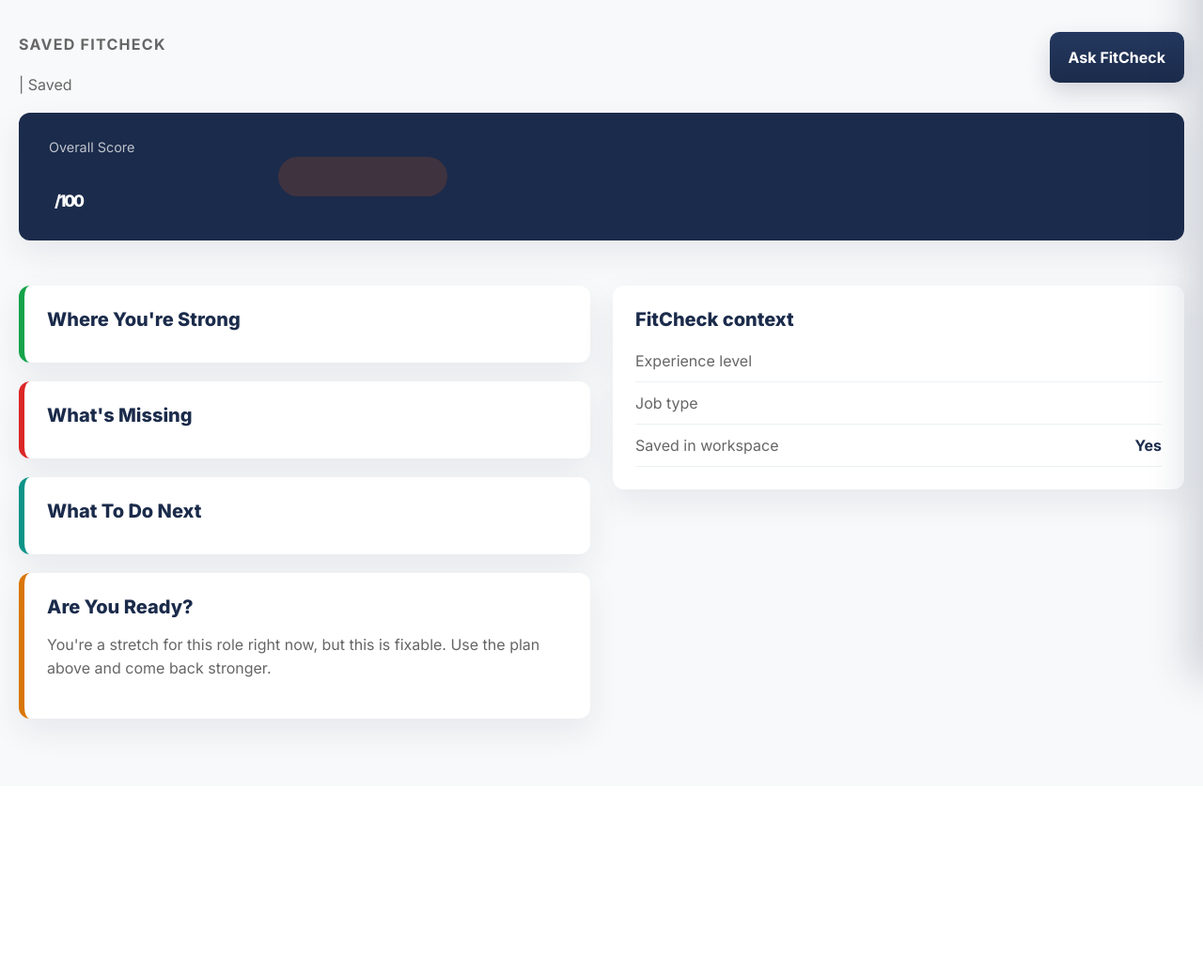
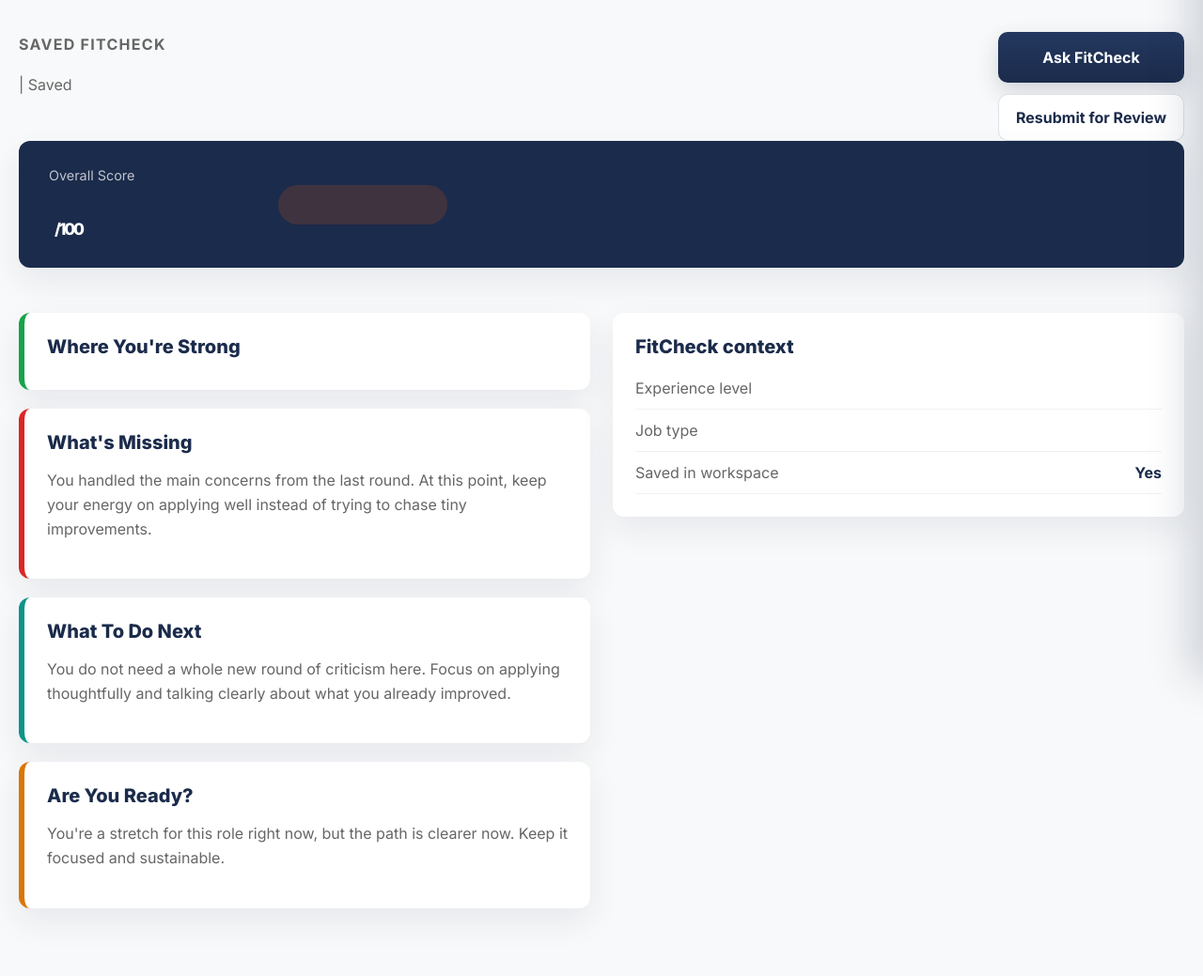
Before and after one commit to TIMO216/AidenK-5272-AI_HACKATHON_2026_FITCHECK-, a Flask app: template templates/fitcheck_detail.html in a window 1280 px wide. Shown: the part 78-1117 px from the top of the page at 94% size. Before the commit the page ends 866 px from the top, so only its background shows below. Run offline with Flask 3, Linux system fonts and the light colour scheme; the template is opened without the code that fills it, so the values that code supplies are empty.

Commit message:
Add professional resubmit review flow

```diff
--- a/app.py
+++ b/app.py
@@ -6,6 +6,7 @@ import pdfplumber
 from flask import Flask, flash, jsonify, redirect, render_template, request, session, url_for
 
 from fitcheck.ai import FitCheckAI
+from fitcheck.review import build_resubmit_comparison
 from fitcheck.scoring import analyze_fit
 from fitcheck.storage import (
     create_fitcheck,
@@ -143,6 +144,59 @@ def plain_text_screener(screener_row) -> str:
     )
 
 
+def green_light_tips(job_type: str) -> list[str]:
+    tips_by_job_type = {
+        "Data and Analytics": [
+            "Apply now and be ready to talk through one analysis from start to finish.",
+            "Bring one clean project or notebook link that shows how you think with data.",
+            "Practice explaining your findings in plain English, not just tool names.",
+        ],
+        "Software and Engineering": [
+            "Apply now and be ready to explain one project decision clearly in interviews.",
+            "Keep one code sample or project walkthrough ready so you can talk through how it works.",
+            "Focus on clear, calm storytelling about what you built and why it mattered.",
+        ],
+        "Research and Science": [
+            "Apply now and be ready to explain one method, one result, and one thing you learned.",
+            "Reach out to one professor or mentor who can vouch for how you work.",
+            "Keep a short project or lab summary ready in case someone asks about your process.",
+        ],
+    }
+    return tips_by_job_type.get(
+        job_type,
+        [
+            "Apply now and be ready to explain your strongest example clearly.",
+            "Keep one focused story ready about how you solved a real problem.",
+            "Let your confidence come from real preparation, not endless last-minute edits.",
+        ],
+    )
+
+
+def apply_green_light_state(result: dict, job_type: str) -> dict:
+    result["top_gaps"] = []
+    result["suggestions"] = []
+    result["green_light"] = {
+        "message": "You are competitive for this role.",
+        "body": "This is the point where FitCheck stops critiquing and tells you to go apply.",
+        "tips": green_light_tips(job_type),
+    }
+    return result
+
+
+def fallback_resubmit_suggestions(remaining_gaps: list[str], job_type: str) -> list[dict]:
+    suggestions = []
+    for gap in remaining_gaps[:2]:
+        suggestions.append(
+            {
+                "title": gap,
+                "body": f"This is still one of the last meaningful things holding you back for {job_type.lower()} roles. Keep your next move focused and realistic.",
+                "resource": "Pick one concrete action this week that gives you stronger proof here without overloading yourself.",
+                "priority": "High",
+            }
+        )
+    return suggestions
+
+
 def run_fitcheck_analysis(
     *,
     screener_text: str,
@@ -150,6 +204,7 @@ def run_fitcheck_analysis(
     job_description: str,
     experience_level: str,
     job_type: str,
+    previous_fitcheck: dict | None = None,
 ) -> dict:
     fitcheck_ai = get_fitcheck_ai()
     result = analyze_fit(
@@ -161,33 +216,47 @@ def run_fitcheck_analysis(
     fit_band = fit_band_for_score(result["overall_score"])
     result["fit_band"] = fit_band
 
+    resubmit_context = None
+    if previous_fitcheck is not None:
+        comparison = build_resubmit_comparison(previous_fitcheck, result, resume_text)
+        result["comparison"] = comparison
+        result["top_gaps"] = comparison["whats_left"]
+        resubmit_context = comparison
+
     ai_summary = fitcheck_ai.generate_summary(
         final_score=result["overall_score"],
         fit_band=fit_band,
         screener_text=screener_text,
         experience_level=experience_level,
         top_gaps=result["top_gaps"],
+        resubmit_context=resubmit_context,
     )
     if ai_summary:
         result["coach_summary"] = ai_summary
 
-    ai_suggestions = fitcheck_ai.generate_suggestions(
-        screener_text=screener_text,
-        job_description=job_description,
-        experience_level=experience_level,
-        job_type=job_type,
-        top_gaps=result["top_gaps"],
-    )
-    if ai_suggestions:
-        result["suggestions"] = [
-            {
-                "title": item["title"],
-                "body": item["body"],
-                "resource": item["resource"],
-                "priority": "High",
-            }
-            for item in ai_suggestions
-        ]
+    if previous_fitcheck is not None and result["overall_score"] >= 80:
+        result = apply_green_light_state(result, job_type)
+    else:
+        ai_suggestions = fitcheck_ai.generate_suggestions(
+            screener_text=screener_text,
+            job_description=job_description,
+            experience_level=experience_level,
+            job_type=job_type,
+            top_gaps=result["top_gaps"],
+            resubmit_context=resubmit_context,
+        )
+        if ai_suggestions:
+            result["suggestions"] = [
+                {
+                    "title": item["title"],
+                    "body": item["body"],
+                    "resource": item["resource"],
+                    "priority": "High",
+                }
+                for item in ai_suggestions
+            ]
+        elif previous_fitcheck is not None:
+            result["suggestions"] = fallback_resubmit_suggestions(result["top_gaps"], job_type)
 
     return result
 
@@ -362,6 +431,7 @@ def new_fitcheck():
         title, company_hint = infer_title(job_description)
         fitcheck_id = create_fitcheck(
             int(current_user()["id"]),
+            parent_fitcheck_id=None,
             title=title,
             company_hint=company_hint,
             experience_level=experience_level,
@@ -406,6 +476,57 @@ def fitcheck_detail(fitcheck_id: int):
     )
 
 
+@app.route("/fitchecks/<int:fitcheck_id>/resubmit", methods=["POST"])
+@screener_required
+def resubmit_fitcheck(fitcheck_id: int):
+    previous_fitcheck = get_fitcheck(int(current_user()["id"]), fitcheck_id)
+    if previous_fitcheck is None:
+        flash("That FitCheck could not be found.", "error")
+        return redirect(url_for("dashboard"))
+
+    screener = current_screener()
+    resume_text = request.form.get("resume_text", "").strip()
+    uploaded_resume = request.files.get("resume_pdf")
+
+    if uploaded_resume and uploaded_resume.filename:
+        try:
+            extracted_text = extract_resume_text_from_pdf(uploaded_resume)
+            if extracted_text:
+                resume_text = extracted_text
+            else:
+                flash("We couldn't read this PDF. Please paste your resume instead.", "error")
+                return redirect(url_for("fitcheck_detail", fitcheck_id=fitcheck_id))
+        except Exception:
+            flash("We couldn't read this PDF. Please paste your resume instead.", "error")
+            return redirect(url_for("fitcheck_detail", fitcheck_id=fitcheck_id))
+
+    if not resume_text:
+        flash("Add your updated resume before you resubmit.", "error")
+        return redirect(url_for("fitcheck_detail", fitcheck_id=fitcheck_id))
+
+    result = run_fitcheck_analysis(
+        screener_text=plain_text_screener(screener),
+        resume_text=resume_text,
+        job_description=previous_fitcheck["job_description"],
+        experience_level=previous_fitcheck["experience_level"],
+        job_type=previous_fitcheck["job_type"],
+        previous_fitcheck=previous_fitcheck,
+    )
+
+    new_fitcheck_id = create_fitcheck(
+        int(current_user()["id"]),
+        parent_fitcheck_id=fitcheck_id,
+        title=previous_fitcheck["title"],
+        company_hint=previous_fitcheck["company_hint"],
+        experience_level=previous_fitcheck["experience_level"],
+        job_type=previous_fitcheck["job_type"],
+        resume_text=resume_text,
+        job_description=previous_fitcheck["job_description"],
+        result=result,
+    )
+    return redirect(url_for("fitcheck_detail", fitcheck_id=new_fitcheck_id))
+
+
 @app.post("/api/chat")
 @screener_required
 def chat():
@@ -429,6 +550,7 @@ def chat():
         job_type=context.get("job_type", "Other"),
         gaps=context.get("gaps", []),
         summary_lines=context.get("summary_lines", []),
+        comparison=context.get("comparison"),
     )
     return jsonify({"answer": answer})
 
--- a/static/styles.css
+++ b/static/styles.css
@@ -252,6 +252,21 @@ textarea:focus {
   box-shadow: 0 10px 24px rgba(27, 43, 75, 0.18);
 }
 
+.secondary-button {
+  display: inline-flex;
+  align-items: center;
+  justify-content: center;
+  min-height: 50px;
+  padding: 0 18px;
+  border: 1px solid rgba(27, 43, 75, 0.14);
+  border-radius: 10px;
+  background: var(--white);
+  color: var(--navy);
+  font: inherit;
+  font-weight: 700;
+  cursor: pointer;
+}
+
 .full-width {
   width: 100%;
 }
@@ -321,6 +336,12 @@ textarea:focus {
 .workspace-actions {
   display: flex;
   justify-content: flex-end;
+}
+
+.workspace-actions-stacked {
+  flex-direction: column;
+  align-items: stretch;
+  gap: 12px;
 }
 
 .count-chip {
@@ -515,6 +536,27 @@ textarea:focus {
 
 .results-summary p + p {
   margin-top: 10px;
+}
+
+.comparison-grid {
+  display: grid;
+  grid-template-columns: repeat(3, minmax(0, 1fr));
+  gap: 18px;
+}
+
+.resubmit-panel[hidden] {
+  display: none;
+}
+
+.green-light-card {
+  background: linear-gradient(180deg, #f7fff9 0%, #ffffff 100%);
+}
+
+.green-light-message {
+  margin: 0 0 10px;
+  color: var(--green);
+  font-size: 1.15rem;
+  font-weight: 800;
 }
 
 .category-row {
@@ -864,7 +906,8 @@ textarea:focus {
   .content-grid,
   .form-grid.two-up,
   .results-hero,
-  .category-row {
+  .category-row,
+  .comparison-grid {
     grid-template-columns: 1fr;
   }
 
@@ -916,4 +959,8 @@ textarea:focus {
   .workspace-actions {
     justify-content: start;
   }
+
+  .workspace-actions-stacked {
+    align-items: stretch;
+  }
 }
--- a/templates/fitcheck_detail.html
+++ b/templates/fitcheck_detail.html
@@ -7,6 +7,8 @@
   {% set strengths = result.strengths[:3] %}
   {% set suggestions = result.suggestions[:3] %}
   {% set fit_band = result.fit_band %}
+  {% set comparison = result.comparison if result.comparison else none %}
+  {% set green_light = result.green_light if result.green_light else none %}
   {% set screener = current_screener %}
   {% if fit_band == "Strong Fit" %}
     {% set fit_class = "fit-strong" %}
@@ -22,9 +24,12 @@
       <h1>{{ fitcheck.title }}</h1>
       <p>{{ fitcheck.company_hint if fitcheck.company_hint else fitcheck.job_type }} | Saved {{ fitcheck.created_at }}</p>
     </div>
-    <div class="workspace-actions">
+    <div class="workspace-actions workspace-actions-stacked">
       <button class="primary-button" id="mentor-panel-toggle" type="button" aria-expanded="false" aria-controls="mentor-panel">
         Ask FitCheck
+      </button>
+      <button class="secondary-button" id="resubmit-toggle" type="button" aria-expanded="false" aria-controls="resubmit-panel">
+        Resubmit for Review
       </button>
     </div>
   </section>
@@ -42,6 +47,62 @@
         {% endfor %}
       </div>
     </section>
+
+    <section class="card resubmit-panel" id="resubmit-panel" hidden>
+      <div class="section-head">
+        <h2>Professional Resubmit</h2>
+      </div>
+      <p class="muted-copy">
+        Submit your updated version here. FitCheck will compare it to the last one, recognize what got better, and only tell you what still matters.
+      </p>
+      <form method="post" action="{{ url_for('resubmit_fitcheck', fitcheck_id=fitcheck.id) }}" enctype="multipart/form-data" class="fit-form">
+        <div class="form-grid two-up">
+          <div class="field">
+            <label for="resume_pdf">Upload updated PDF</label>
+            <input id="resume_pdf" name="resume_pdf" type="file" accept="application/pdf">
+            <p class="helper-copy">Upload a PDF, or paste updated text below. If you do both, we'll use the PDF.</p>
+          </div>
+          <div class="field">
+            <label for="resume_text">Paste updated text</label>
+            <textarea id="resume_text" name="resume_text" rows="10" placeholder="Paste your updated version here."></textarea>
+          </div>
+        </div>
+        <button type="submit" class="primary-button">Submit Updated Version</button>
+      </form>
+    </section>
+
+    {% if comparison %}
+      <section class="comparison-grid">
+        <article class="card insight-card border-green">
+          <h2>What you improved</h2>
+          <ul class="insight-list">
+            {% for item in comparison.what_improved %}
+              <li>{{ item }}</li>
+            {% endfor %}
+          </ul>
+        </article>
+        <article class="card insight-card border-teal">
+          <h2>What changed</h2>
+          <ul class="insight-list">
+            {% for item in comparison.what_changed %}
+              <li>{{ item }}</li>
+            {% endfor %}
+          </ul>
+        </article>
+        <article class="card insight-card {% if comparison.whats_left %}border-amber{% else %}border-green{% endif %}">
+          <h2>What's left{% if not comparison.whats_left %} (if anything){% endif %}</h2>
+          {% if comparison.whats_left %}
+            <ul class="gap-list">
+              {% for item in comparison.whats_left %}
+                <li>{{ item }}</li>
+              {% endfor %}
+            </ul>
+          {% else %}
+            <p class="verdict-copy">You cleared the meaningful concerns from the last round. This is the point where FitCheck stops nitpicking.</p>
+          {% endif %}
+        </article>
+      </section>
+    {% endif %}
 
     <section class="category-row">
       {% for category in result.categories %}
@@ -68,17 +129,34 @@
           </ul>
         </article>
 
+        {% if green_light %}
+          <article class="card insight-card border-green green-light-card">
+            <h2>Green Light</h2>
+            <p class="green-light-message">{{ green_light.message }}</p>
+            <p class="verdict-copy">{{ green_light.body }}</p>
+            <ul class="insight-list">
+              {% for tip in green_light.tips %}
+                <li>{{ tip }}</li>
+              {% endfor %}
+            </ul>
+          </article>
+        {% else %}
           <article class="card insight-card border-red">
             <h2>What's Missing</h2>
+            {% if result.top_gaps %}
               <ul class="gap-list">
-            {% for gap in result.top_gaps[:3] %}
+                {% for gap in result.top_gaps[:2] %}
                   <li class="gap-high">{{ gap }}</li>
                 {% endfor %}
               </ul>
+            {% else %}
+              <p class="verdict-copy">You handled the main concerns from the last round. At this point, keep your energy on applying well instead of trying to chase tiny improvements.</p>
+            {% endif %}
           </article>
 
           <article class="card insight-card border-teal">
             <h2>What To Do Next</h2>
+            {% if suggestions %}
               <div class="suggestion-stack">
                 {% for suggestion in suggestions %}
                   <article class="suggestion-card">
@@ -91,17 +169,21 @@
                   </article>
                 {% endfor %}
               </div>
+            {% else %}
+              <p class="verdict-copy">You do not need a whole new round of criticism here. Focus on applying thoughtfully and talking clearly about what you already improved.</p>
+            {% endif %}
           </article>
+        {% endif %}
 
         <article class="card insight-card border-amber">
           <h2>Are You Ready?</h2>
           <p class="verdict-copy">
-            {% if score >= 80 %}
-              You're ready. Apply. Focus on making your strongest proof easy to talk about when someone asks.
+            {% if green_light %}
+              You're competitive now. Stop editing in circles and put that energy into applying well.
             {% elif score >= 60 %}
-              You're close. One strong piece of proof in the right place could move this a lot.
+              You're close. Focus on the last one or two things that still matter and leave the rest alone.
             {% else %}
-              You're a stretch for this role right now, but this is fixable. Use the plan above and come back stronger.
+              You're a stretch for this role right now, but the path is clearer now. Keep it focused and sustainable.
             {% endif %}
           </p>
         </article>
@@ -127,6 +209,7 @@
     data-job-type="{{ fitcheck.job_type }}"
     data-gaps='{{ result.top_gaps | tojson }}'
     data-summary-lines='{{ result.coach_summary[:3] | tojson }}'
+    data-comparison='{{ comparison | tojson if comparison else "null" }}'
     data-ai-enabled="{{ 'true' if ai_enabled else 'false' }}"
   ></div>
 
@@ -166,6 +249,17 @@
         </div>
       </section>
 
+      {% if comparison %}
+        <section class="mentor-section">
+          <h3>Resubmit progress</h3>
+          <div class="mentor-result-summary">
+            {% for item in comparison.what_improved %}
+              <p>{{ item }}</p>
+            {% endfor %}
+          </div>
+        </section>
+      {% endif %}
+
       <section class="mentor-section mentor-chat-section">
         <h3>Chat</h3>
         <div class="chat-messages mentor-chat-messages" id="chat-messages">
@@ -187,6 +281,8 @@
     const panelToggle = document.getElementById("mentor-panel-toggle");
     const panelClose = document.getElementById("mentor-panel-close");
     const mentorPanel = document.getElementById("mentor-panel");
+    const resubmitToggle = document.getElementById("resubmit-toggle");
+    const resubmitPanel = document.getElementById("resubmit-panel");
     const chatForm = document.getElementById("chat-form");
     const chatInput = document.getElementById("chat-input");
     const chatMessages = document.getElementById("chat-messages");
@@ -207,6 +303,14 @@
 
     if (panelClose) {
       panelClose.addEventListener("click", () => setPanelOpenState(false));
+    }
+
+    if (resubmitToggle && resubmitPanel) {
+      resubmitToggle.addEventListener("click", () => {
+        const nextHidden = !resubmitPanel.hidden;
+        resubmitPanel.hidden = nextHidden;
+        resubmitToggle.setAttribute("aria-expanded", nextHidden ? "false" : "true");
+      });
     }
 
     function appendChatMessage(role, text) {
@@ -235,6 +339,7 @@
 
         const gaps = JSON.parse(chatContextEl.dataset.gaps || "[]");
         const summaryLines = JSON.parse(chatContextEl.dataset.summaryLines || "[]");
+        const comparison = JSON.parse(chatContextEl.dataset.comparison || "null");
 
         try {
           const response = await fetch("/api/chat", {
@@ -249,6 +354,7 @@
                 job_type: chatContextEl.dataset.jobType || "Other",
                 gaps,
                 summary_lines: summaryLines,
+                comparison,
               },
             }),
           });
```
Also changed, not shown: fitcheck/ai.py (+41 -4 lines), fitcheck/review.py (added, +173 -0 lines), fitcheck/storage.py (+16 -2 lines), fitcheck/tone.py (+12 -0 lines). Lines whose indentation alone changed are shown as unchanged.
